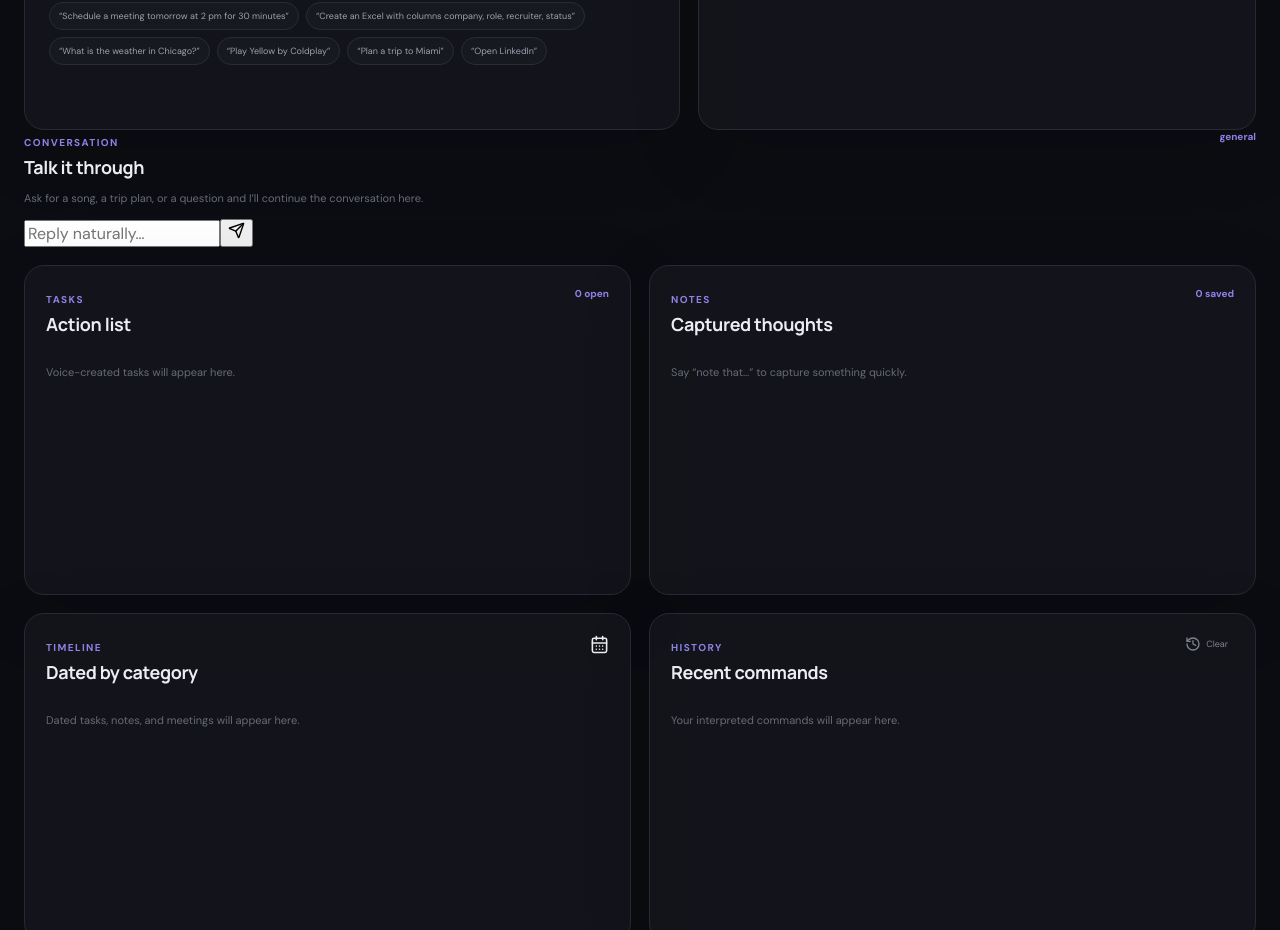
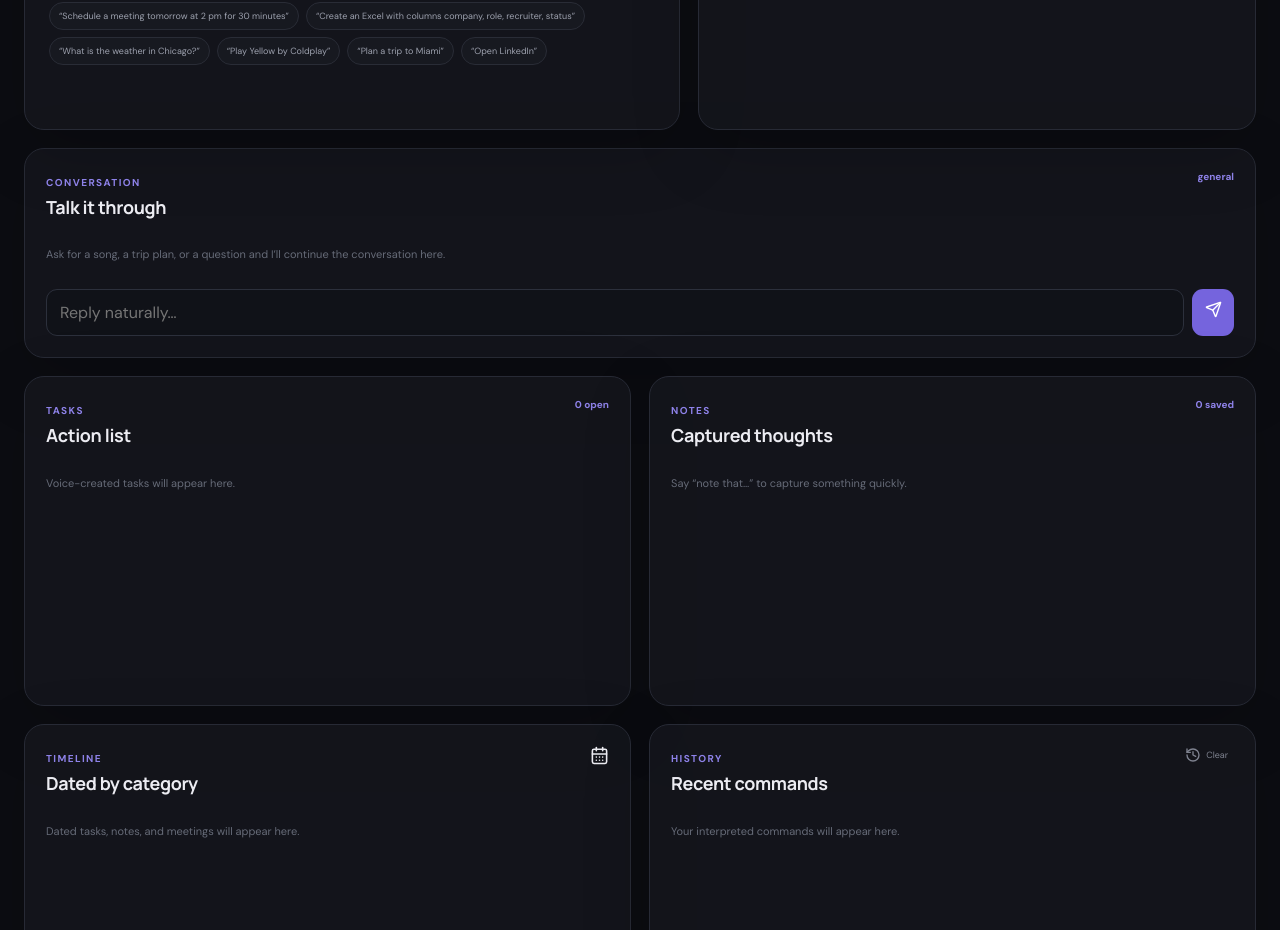
Before and after one commit to DhritiGada/Voice-Assistant, a React (Vite) app in the folder command-center/: page / in a window 1280 px wide. Shown: the part 860-1790 px from the top of the page. Built offline with nearby package versions, Linux system fonts and the light colour scheme.

Commit message:
Style conversational assistant

```diff
--- a/command-center/src/styles.css
+++ b/command-center/src/styles.css
@@ -792,3 +792,135 @@ button:disabled {
     grid-template-columns: 1fr;
   }
 }
+
+
+.conversation-shell {
+  padding: 18px 0 0;
+}
+
+.conversation-card {
+  border: 1px solid #272a35;
+  border-radius: 20px;
+  background: rgba(20, 22, 29, .86);
+  box-shadow: 0 20px 70px rgba(0,0,0,.16);
+  padding: 21px;
+}
+
+.conversation-list {
+  margin-top: 16px;
+  display: flex;
+  flex-direction: column;
+  gap: 10px;
+  max-height: 420px;
+  overflow: auto;
+  padding-right: 3px;
+}
+
+.chat-bubble {
+  max-width: 82%;
+  border-radius: 14px;
+  padding: 11px 13px;
+}
+
+.chat-bubble span {
+  display: block;
+  font-size: 8px;
+  font-weight: 800;
+  letter-spacing: .08em;
+  text-transform: uppercase;
+  margin-bottom: 4px;
+}
+
+.chat-bubble p {
+  margin: 0;
+  font-size: 11px;
+  line-height: 1.55;
+  white-space: pre-wrap;
+}
+
+.chat-bubble.user {
+  margin-left: auto;
+  background: #6f60d6;
+  color: white;
+}
+
+.chat-bubble.user span {
+  color: rgba(255,255,255,.7);
+}
+
+.chat-bubble.assistant {
+  background: #171920;
+  color: #b9bdc9;
+}
+
+.chat-bubble.assistant span {
+  color: #8d82e9;
+}
+
+.conversation-input {
+  display: grid;
+  grid-template-columns: 1fr 42px;
+  gap: 8px;
+  margin-top: 14px;
+}
+
+.conversation-input input {
+  min-width: 0;
+  border: 1px solid #2c303c;
+  border-radius: 11px;
+  background: #101218;
+  color: white;
+  padding: 12px 13px;
+}
+
+.conversation-input button {
+  border: 0;
+  border-radius: 11px;
+  background: #7564dd;
+  color: white;
+}
+
+.source-list {
+  margin-top: 14px;
+  padding: 12px;
+  border-radius: 12px;
+  background: #151720;
+}
+
+.source-list > span {
+  color: #8f83e9;
+  font-size: 9px;
+  font-weight: 800;
+  text-transform: uppercase;
+  letter-spacing: .08em;
+}
+
+.source-list > div {
+  display: flex;
+  flex-wrap: wrap;
+  gap: 7px;
+  margin-top: 8px;
+}
+
+.source-list a {
+  color: #b9b3ff;
+  font-size: 9px;
+  text-decoration: none;
+  border: 1px solid #303348;
+  border-radius: 999px;
+  padding: 5px 8px;
+}
+
+.play-confirm {
+  margin-top: 10px;
+  display: inline-flex;
+  align-items: center;
+  gap: 7px;
+  border: 0;
+  border-radius: 10px;
+  background: #7564dd;
+  color: white;
+  padding: 10px 12px;
+  font-size: 10px;
+  font-weight: 700;
+}
```
